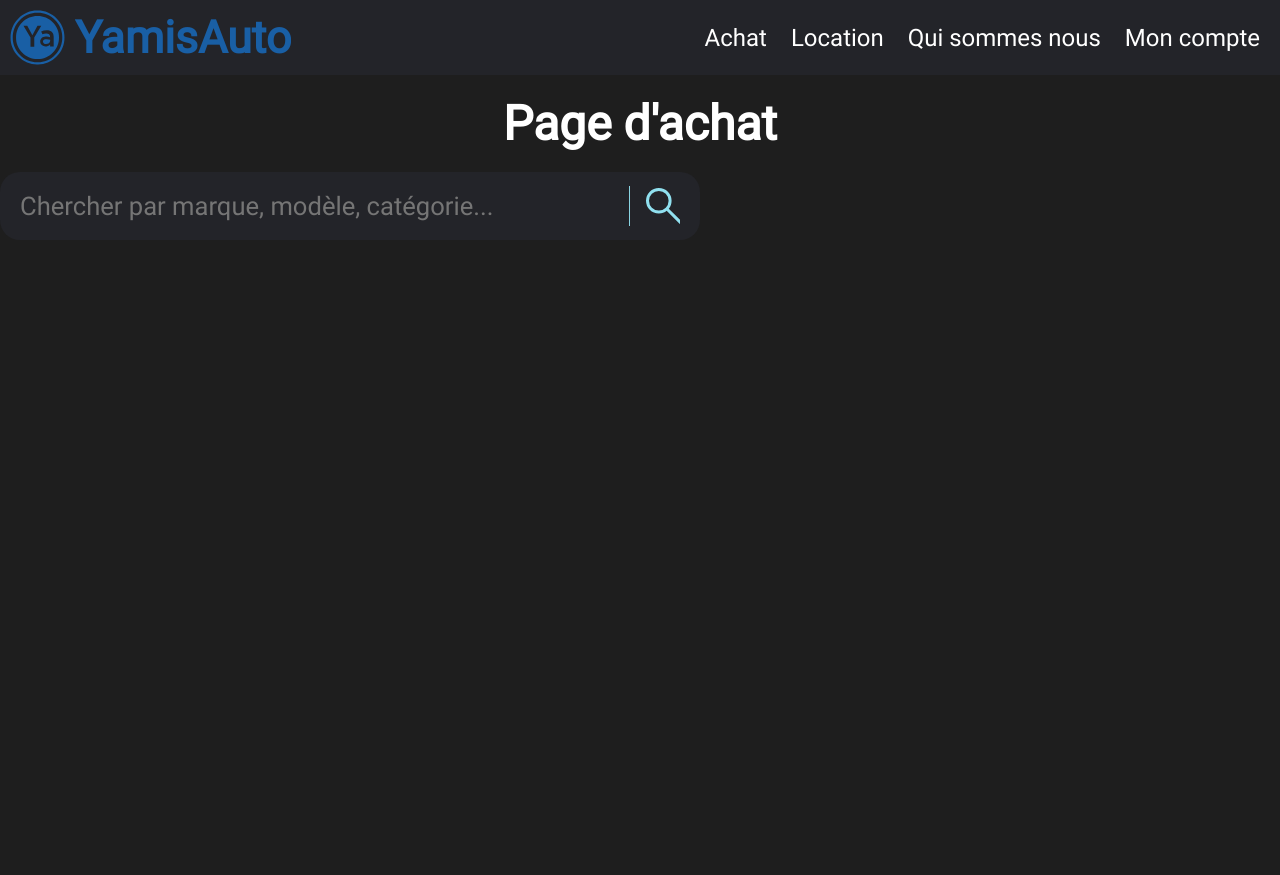
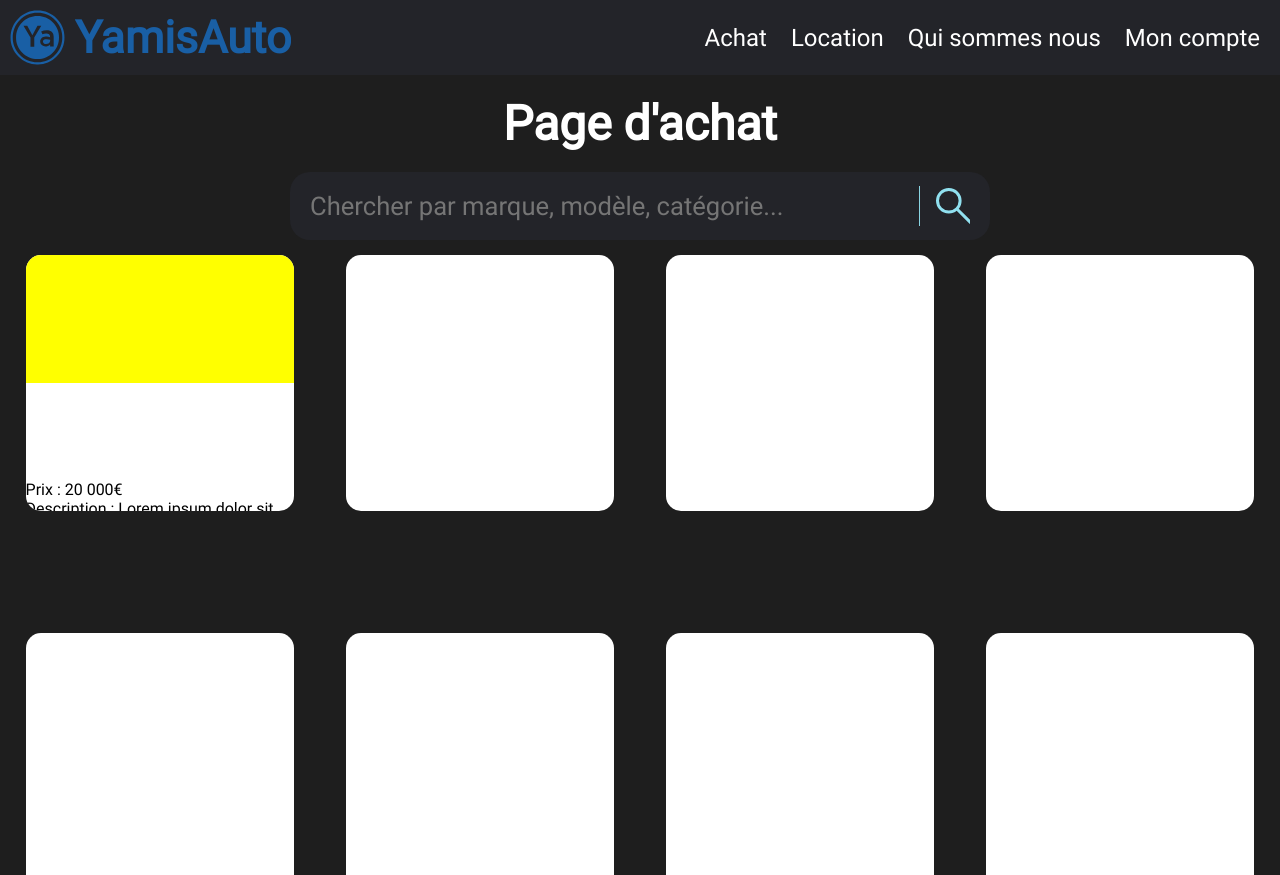
Before and after one commit to valentinlamine/Projet_web, a plain HTML site: page Achat.html in a window 1280 px wide. Drawn offline with Linux system fonts and the light colour scheme.

Commit message:
avancement page achat

```diff
--- a/Achat.html
+++ b/Achat.html
@@ -48,7 +48,15 @@
         </div>
         <div class = "firstline">
             <div class = "img1">
+                <div class = "background">
 
+                </div>
+                <div class = "text">
+                    <p class = "title">Audi A3</p>
+                    <p class = "price">Prix : 20 000€</p>
+                    <p class = "description">Description : Lorem ipsum dolor sit amet consectetur adipisicing elit. Quisquam, quod.</p>
+                    <button class = "button">Acheter</button>
+                </div>
             </div>
             <div class = "img2">
 
@@ -59,18 +67,16 @@
             <div class = "img4">
 
             </div>
-        </div>
-        <div class = "secondline">
-            <div class = "img1">
+            <div class = "img5">
 
             </div>
-            <div class = "img2">
+            <div class = "img6">
 
             </div>
-            <div class = "img3">
+            <div class = "img7">
 
             </div>
-            <div class = "img4">
+            <div class = "img8">
 
             </div>
         </div>
--- a/css/style_achat.css
+++ b/css/style_achat.css
@@ -10,6 +10,11 @@
     font-family: 'Roboto', sans-serif;
     font-style: normal;
     overflow: hidden;
+}
+
+.body {
+    height: 100vh;
+    width: 100vw;
 }
 
 /* debut header */
@@ -74,7 +79,7 @@ a:hover {
 /* fin header */
 
 
-/* debut page */
+/* debut barre recherche et titre */
 
 .WithOutHeader {
     height: 100vh;
@@ -88,6 +93,14 @@ a:hover {
     color: #ffffff;
     font-weight: 700;
     padding: 20px;
+}
+
+.menu {
+    display: flex;
+    justify-content: center;
+    align-items: center;
+    flex-direction: column;
+
 }
 
 .search_bar {
@@ -127,3 +140,50 @@ a:hover {
     border: none;
     cursor: pointer;
 }
+
+.search_button:hover {
+    color: #195FA5;
+}
+
+/* fin barre recherche et titre */
+
+/* debut liste des produits */
+
+.firstline {
+    background-color: #1E1E1E;
+    height: 100%;
+    width: 100%;
+    display: flex;
+    flex-wrap: wrap;
+    justify-content: space-around;
+}
+
+.img1, .img2, .img3, .img4, .img5, .img6, .img7, .img8 {
+    background-color: white;
+    border-radius: 15px;
+    padding: 20px;
+    height: 32%;
+    width: 21%;
+    padding: 0;
+}
+
+.img1, .img2, .img3, .img4 {
+    margin-top: 15px;
+}
+
+.img5, .img6, .img7, .img8 {
+    margin-bottom: 30px;
+}
+
+.background {
+    background-color: yellow;
+    height: 50%;
+    width: auto;
+    display: flex;
+    flex-wrap: wrap;
+    justify-content: space-around;
+}
+
+.text{
+    height: 50%;
+}
```
